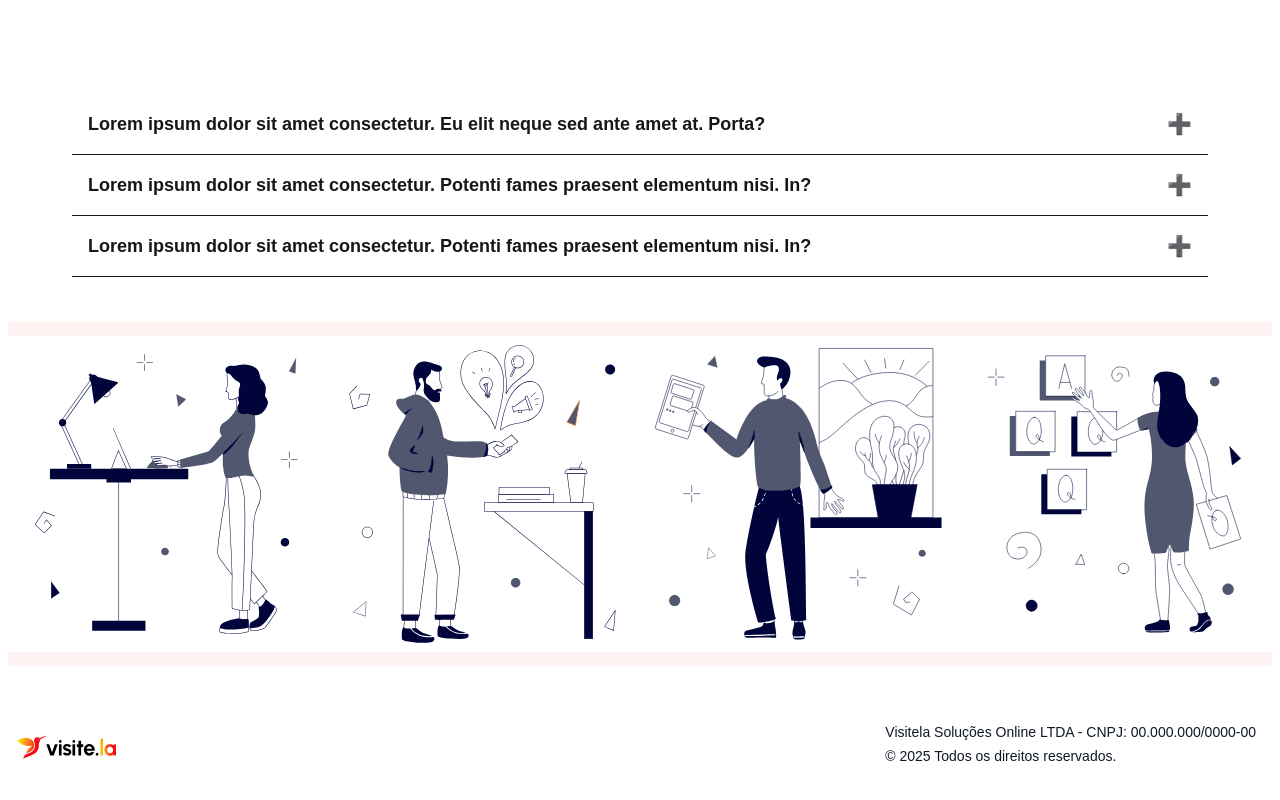
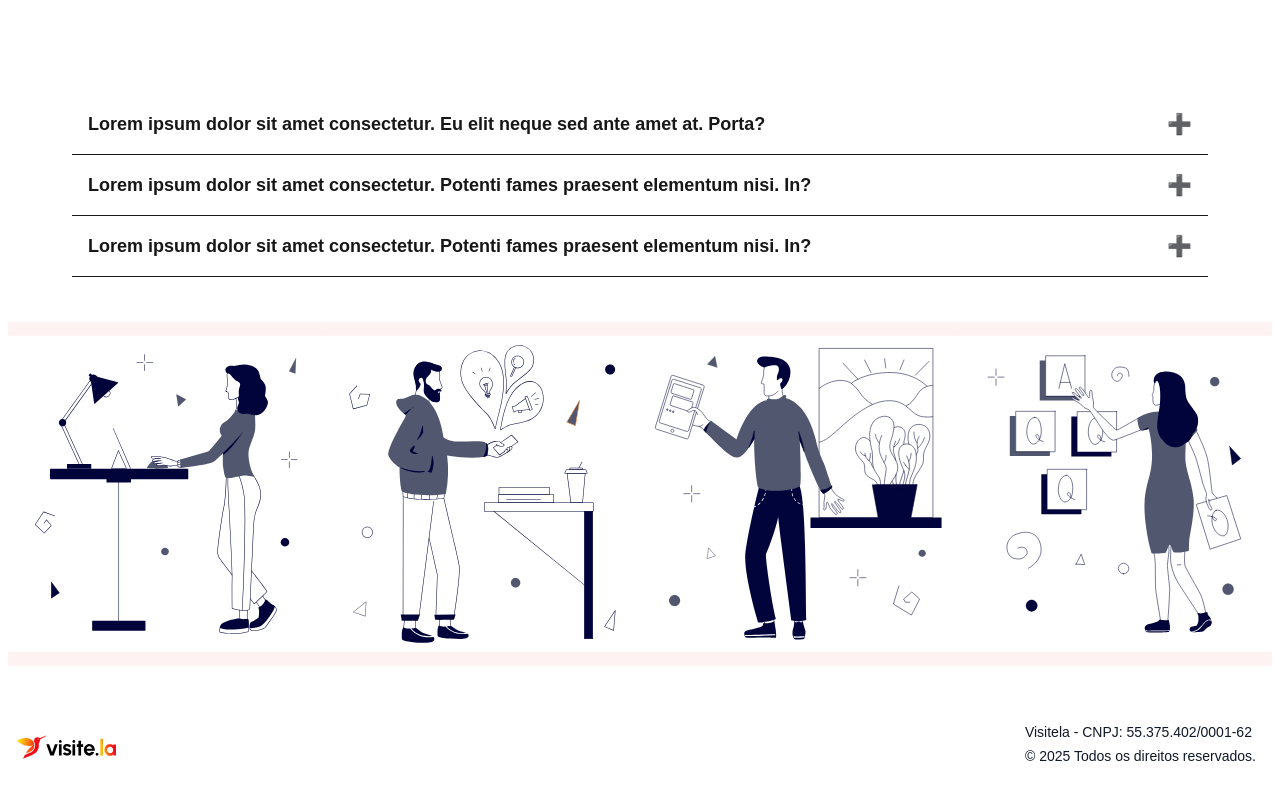
Before and after one commit to davinyleticia/visitela-frotend, a Next.js app: page / in a window 1280 px wide. Shown: the part 2758-3558 px from the top of the page. Built offline with nearby package versions, Linux system fonts and the light colour scheme.

Commit message:
add cnpj

```diff
--- a/src/components/atoms/Copyright.tsx
+++ b/src/components/atoms/Copyright.tsx
@@ -1,7 +1,7 @@
 export const Copyright: React.FC = () => (
   <div className="text-center sm:text-left space-y-1 py-4 px-2">
     <p className="text-gray-900 text-xs sm:text-sm">
-      Visitela Soluções Online LTDA - CNPJ: 00.000.000/0000-00
+      Visitela - CNPJ: 55.375.402/0001-62
     </p>
     <p className="text-gray-900 text-xs sm:text-sm">
       © 2025 Todos os direitos reservados.
```
